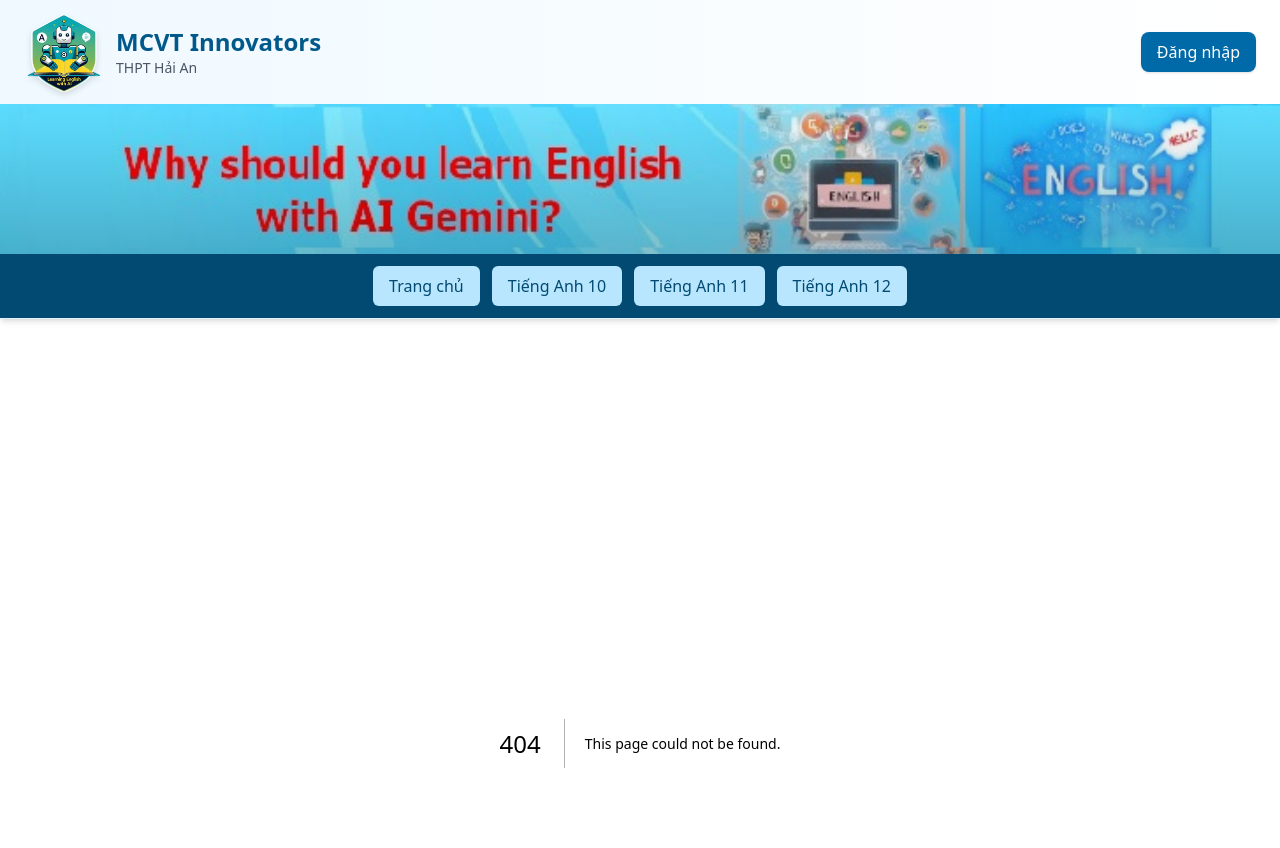
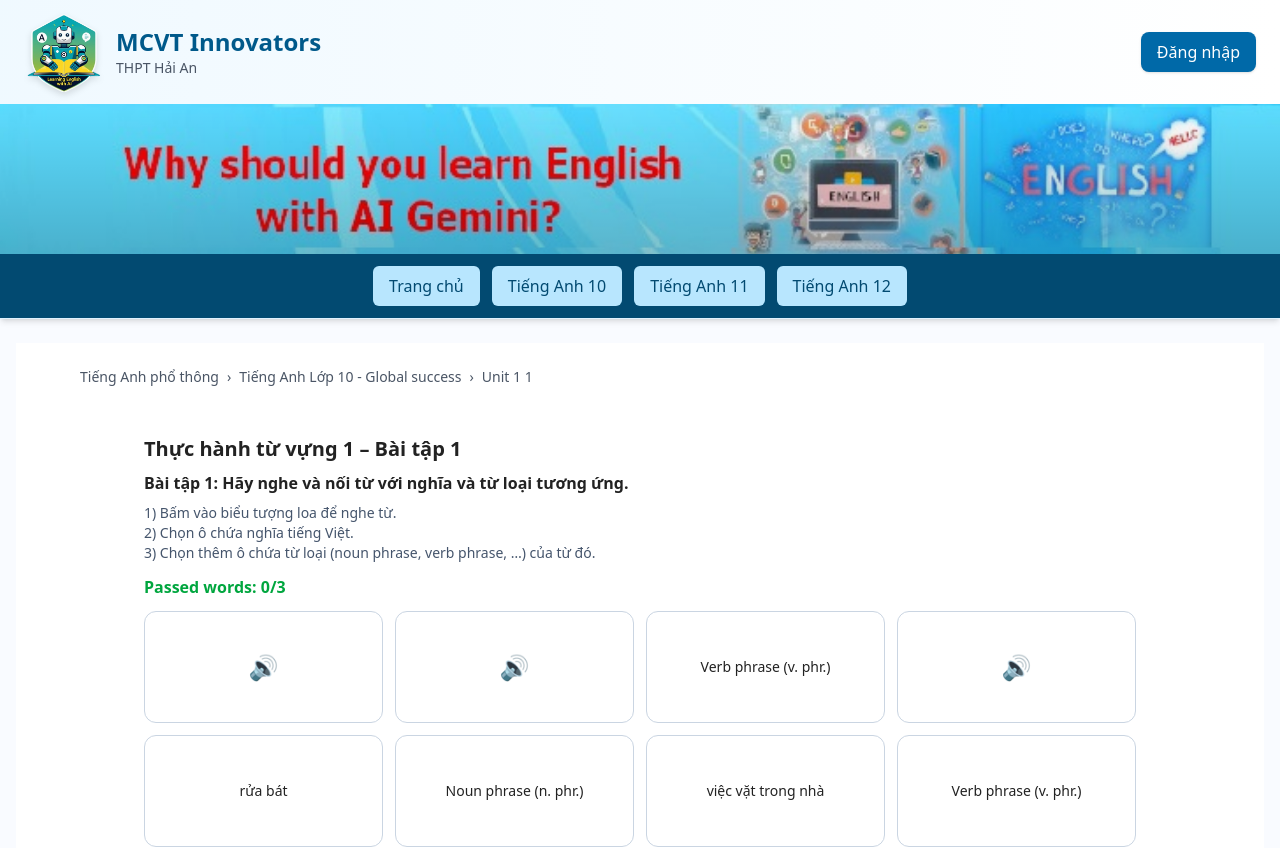
Before and after one commit to Thinit362/my-english-ai, a Next.js app: page /english-10/unit/1/practice-vocabulary-1/ex1 in a window 1280 px wide. Before the commit this address had no page. Shown: the top 848 px of the page. Built offline with nearby package versions, Linux system fonts and the light colour scheme.

Commit message:
Create page.tsx

```diff
--- /dev/null
+++ b/app/english-10/unit/[unit]/practice-vocabulary-1/ex1/page.tsx
@@ -0,0 +1,29 @@
+// app/english-10/unit/[unit]/practice-vocabulary-1/ex1/page.tsx
+import { notFound } from "next/navigation";
+import EnglishLayout from "@/components/EnglishLayout";
+import english10Units from "@/content/english10.units";
+import FlashAudioMatchGame from "@/components/games/FlashAudioMatchGame";
+import { u1V1Ex1Data } from "@/content/practice/vocab/en10.u1.v1.ex1";
+
+interface Props {
+  params: { unit: string };
+}
+
+export default function Unit1Vocab1Ex1Page({ params }: Props) {
+  const unitId = Number(params.unit);
+  if (unitId !== 1) return notFound();
+
+  const unit = english10Units.find((u) => u.id === 1);
+  if (!unit) return notFound();
+
+  return (
+    <EnglishLayout>
+      <div className="max-w-5xl mx-auto px-4 py-6">
+        <h1 className="text-xl font-bold mb-2">
+          Thực hành từ vựng 1 – Bài tập 1
+        </h1>
+        <FlashAudioMatchGame words={u1V1Ex1Data} />
+      </div>
+    </EnglishLayout>
+  );
+}
```
